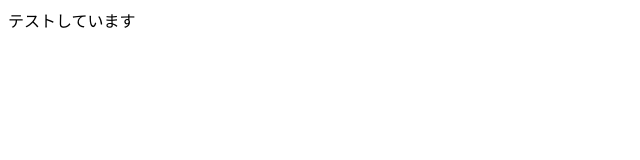
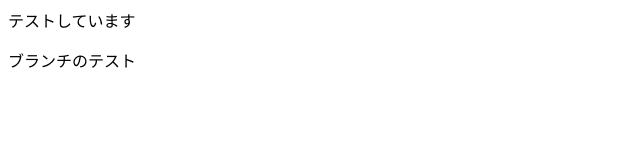
Before and after one commit to yuu0318end/git-test2, a plain HTML site: page index.html in a window 1280 px wide. Shown: the whole page, without its empty margins (0-640 px from the left). Drawn offline with Linux system fonts and the light colour scheme.

Commit message:
2回目のコミット

```diff
--- a/index.html
+++ b/index.html
@@ -1 +1,2 @@
 <p>テストしています</p>
+<p>ブランチのテスト</p>
```
